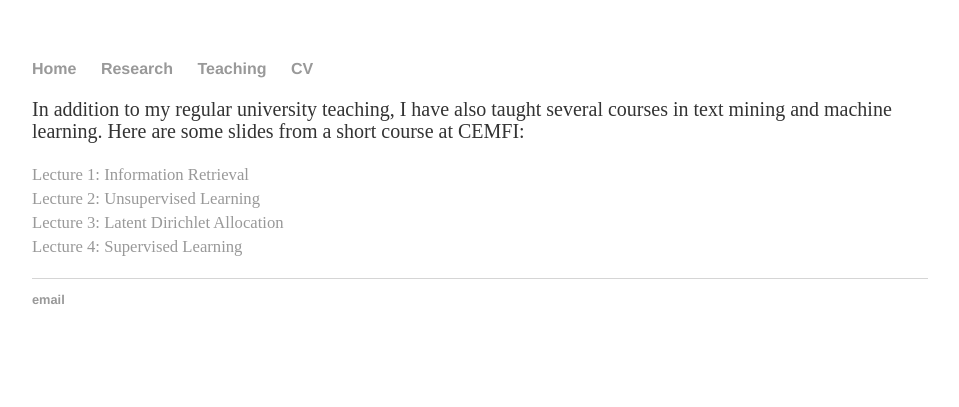
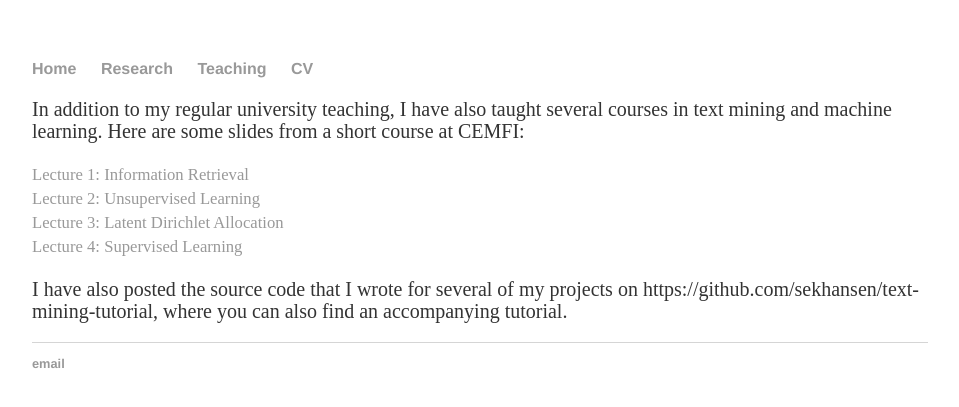
Before and after one commit to sekhansen/sekhansen.github.io, a Jekyll site: the page built from teaching.html, in a window 1280 px wide. Shown: the top 407 px of the page, without its empty margins (160-1119 px from the left). Built offline with Jekyll 4.4.1, drawn with Linux system fonts in a browser that asks for light colours.

Commit message:
Update teaching.html

```diff
--- a/teaching.html
+++ b/teaching.html
@@ -15,3 +15,7 @@ In addition to my regular university teaching, I have also taught several course
 <br>
 <a href="./pdf_files/lecture4.pdf">Lecture 4: Supervised Learning</a></small>
 </p>
+
+<p>
+I have also posted the source code that I wrote for several of my projects on https://github.com/sekhansen/text-mining-tutorial, where you can also find an accompanying tutorial.
+</p>
```
